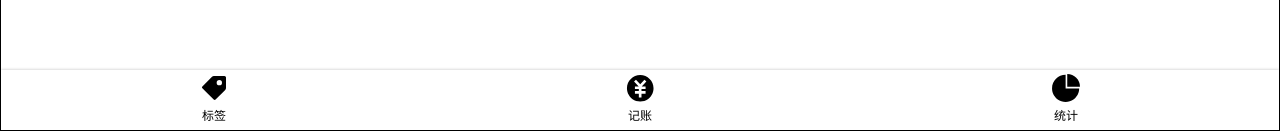
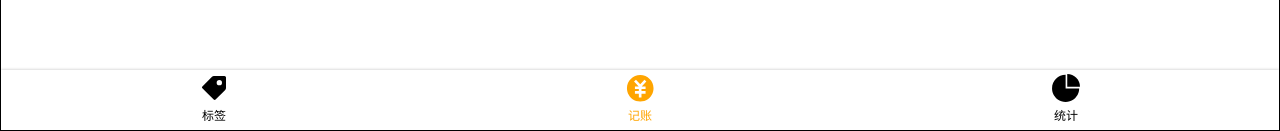
Before and after one commit to minured/more-money, a Vue app: page /#/money in a window 1280 px wide. Shown: the part 669-800 px from the top of the page. Built offline with nearby package versions, Linux system fonts and the light colour scheme.

Commit message:
添加active-class  view-port

```diff
--- a/public/index.html
+++ b/public/index.html
@@ -3,7 +3,7 @@
   <head>
     <meta charset="utf-8">
     <meta http-equiv="X-UA-Compatible" content="IE=edge">
-    <meta name="viewport" content="width=device-width,initial-scale=1.0">
+    <meta name="viewport" content="width=device-width,initial-scale=1,minimum-scale=1,maximum-scale=1,user-scalable=no,viewport-fit=cover">
     <link rel="icon" href="<%= BASE_URL %>favicon.ico">
     <title><%= htmlWebpackPlugin.options.title %></title>
   </head>
--- a/src/components/Nav.vue
+++ b/src/components/Nav.vue
@@ -1,14 +1,14 @@
 <template>
   <nav>
-    <router-link to="/labels" class="item">
+    <router-link to="/labels" class="item" active-class="selected">
       <Icon iconId="#label"/>
       标签
     </router-link>
-    <router-link to="/money" class="item">
+    <router-link to="/money" class="item" active-class="selected">
       <Icon iconId="#money"/>
       记账
     </router-link>
-    <router-link to="/statistics" class="item">
+    <router-link to="/statistics" class="item" active-class="selected">
       <Icon iconId="#statistic"/>
       统计
     </router-link>
@@ -43,13 +43,14 @@
       flex-direction: column;
       justify-content: center;
       align-items: center;
-
-
     }
 
     .icon {
       width: 32px;
       height: 32px;
     }
+    .item.selected {
+      color:orange;
+    }
   }
 </style>
```
